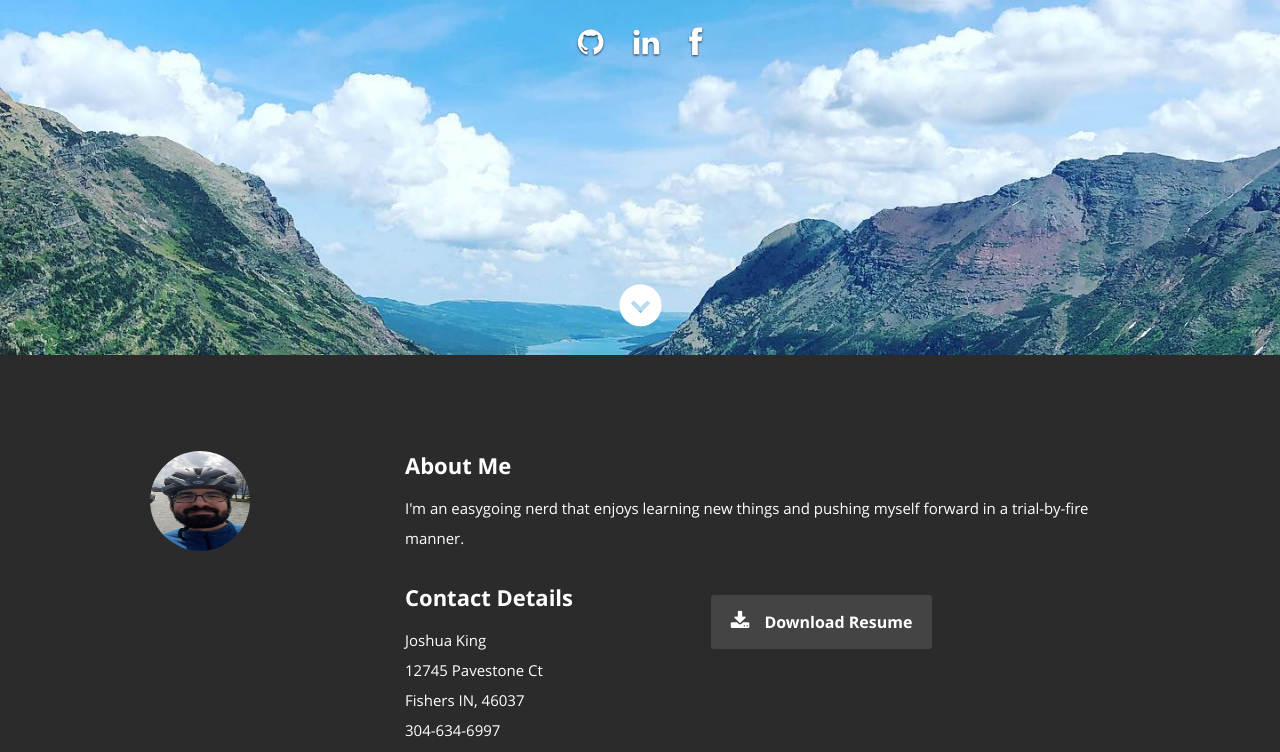
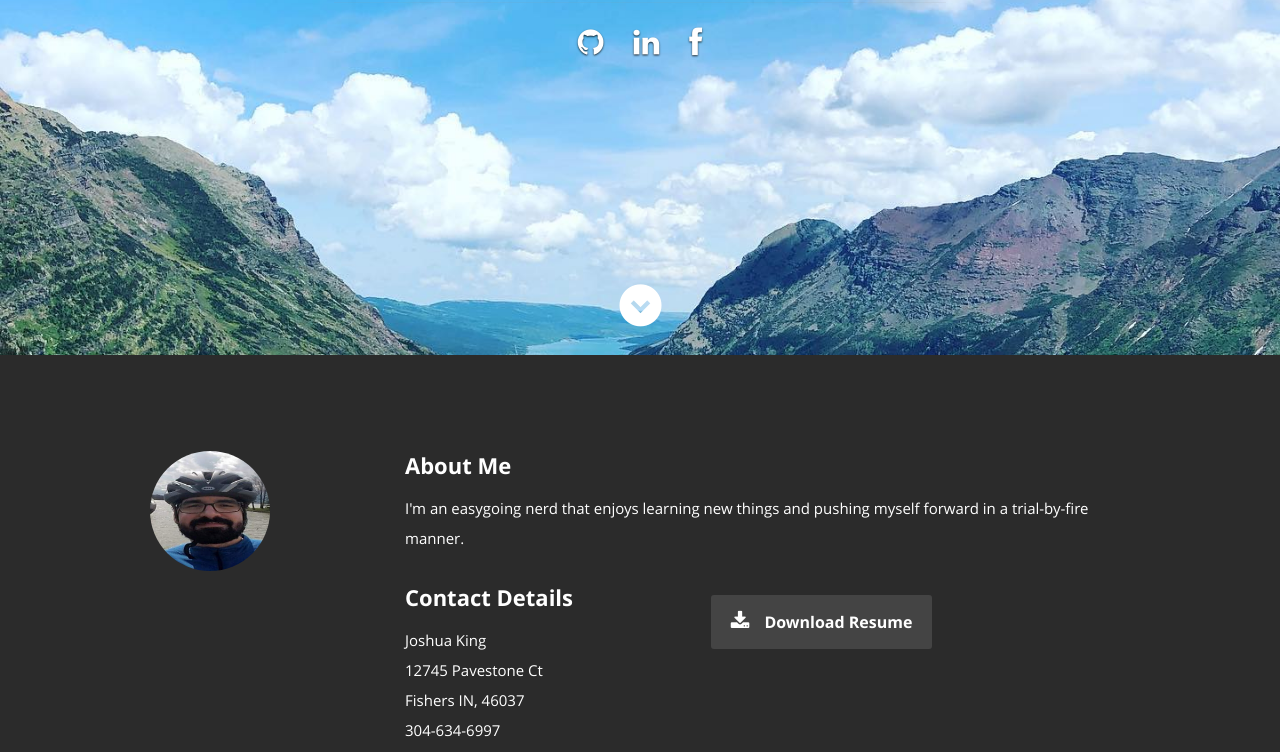
Before and after one commit to jsking216/jarf.me, a Next.js app: page / in a window 1280 px wide. Shown: the part 445-1197 px from the top of the page. Built offline with nearby package versions, Linux system fonts and the light colour scheme.

Commit message:
use standard img component, nextjs Image is breaking static export

```diff
--- a/components/About.jsx
+++ b/components/About.jsx
@@ -20,7 +20,7 @@ class About extends Component {
       <section id="about">
         <div className="row">
           <div className="three columns">
-            <Image className="profile-pic" src={profilepic} alt="Joshua King Profile Pic" width="100" height="100" priority="true" />
+          <img className="profile-pic"  src={profilepic} alt="Joshua King Profile Pic" />
           </div>
           <div className="nine columns main-col">
             <h2>About Me</h2>
```
